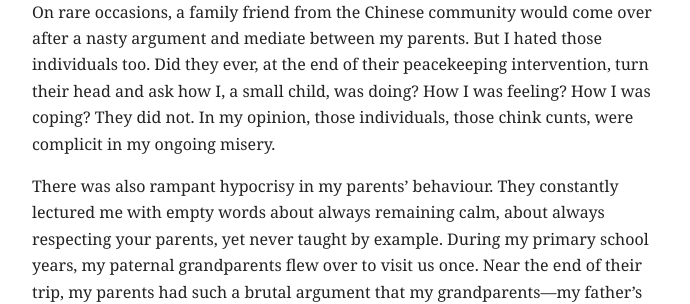
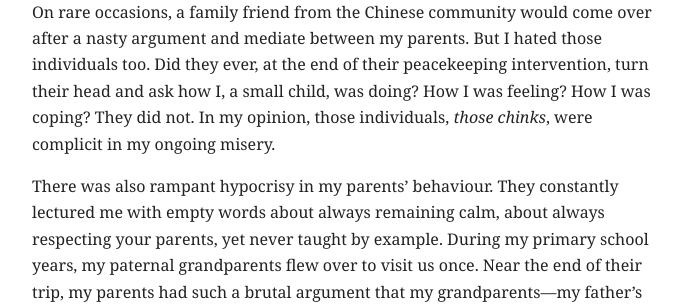
Before and after one commit to mingjiliu/mingjiliu.github.io, a Jekyll site: the page built from _essays/rage.md, in a window 1280 px wide and 900 px high, scrolled down 2127 px. Shown: the part 259-563 px from the top of the window, without its empty margins (292-982 px from the left). Built offline with Jekyll 4.4.1, drawn with Linux system fonts in a browser that asks for light colours.

Commit message:
Update rage.md

```diff
--- a/_essays/rage.md
+++ b/_essays/rage.md
@@ -21,7 +21,7 @@ To his credit though, he never beat my mother.
 
 My father's rage ended many happy moments in my childhood. He'd berate my mother after we returned home from social visits to family friends. He'd ruin the end of the few family road trips we ever did with his tantrums. A standout memory I have is from the time we lived in government housing in Christchurch, on the third floor of a squalid, concrete apartment block. Their argument had become so feverish and terrifying that I ran out of the apartment in tears. I distinctly recall sitting in the stairwell in the dark, praying to God (I've been an atheist my whole life, by the way). "Please God," I whispered, "I'll believe in you if you make them stop arguing". From the darkness, nothing answered back.
 
-On rare occasions, a family friend from the Chinese community would come over after a nasty argument and mediate between my parents. But I hated those individuals too. Did they ever, at the end of their peacekeeping intervention, turn their head and ask how I, a small child, was doing? How I was feeling? How I was coping? They did not. In my opinion, those individuals, those chink cunts, were complicit in my ongoing misery.
+On rare occasions, a family friend from the Chinese community would come over after a nasty argument and mediate between my parents. But I hated those individuals too. Did they ever, at the end of their peacekeeping intervention, turn their head and ask how I, a small child, was doing? How I was feeling? How I was coping? They did not. In my opinion, those individuals, *those chinks*, were complicit in my ongoing misery.
 
 There was also rampant hypocrisy in my parents' behaviour. They constantly lectured me with empty words about always remaining calm, about always respecting your parents, yet never taught by example. During my primary school years, my paternal grandparents flew over to visit us once. Near the end of their trip, my parents had such a brutal argument that my grandparents—my father's own goddamn mother and father—were incapable of calming him down. A few years later, when I was in high school, my maternal grandparents flew over to visit. Their trip was also dampened by a household quarrel. I can remember fleeing the house at night to a nearby park and being tailed by my maternal grandma. I sat gloomily in the darkness on a swing seat while my grandma sobbed and told me that she should have opposed the marriage, if only she had known at the time how awful my father's temper was.
 
```
